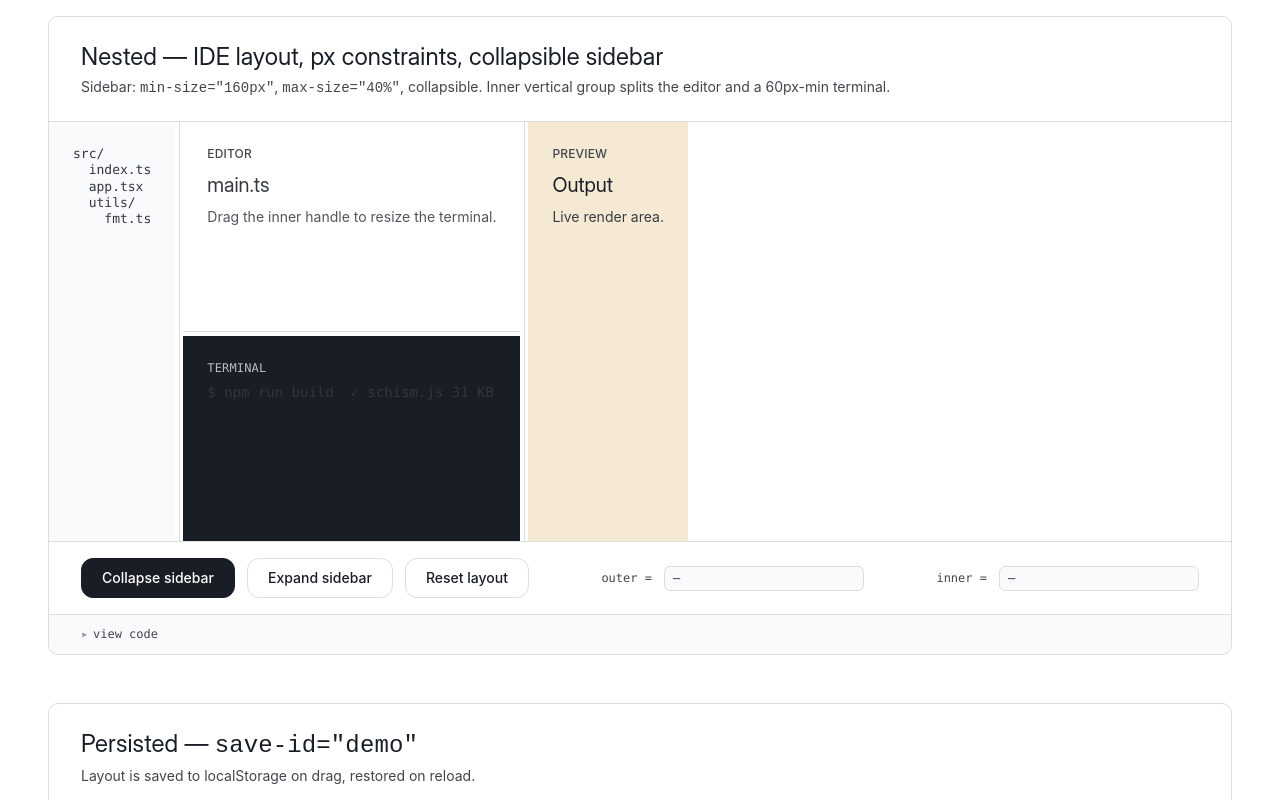
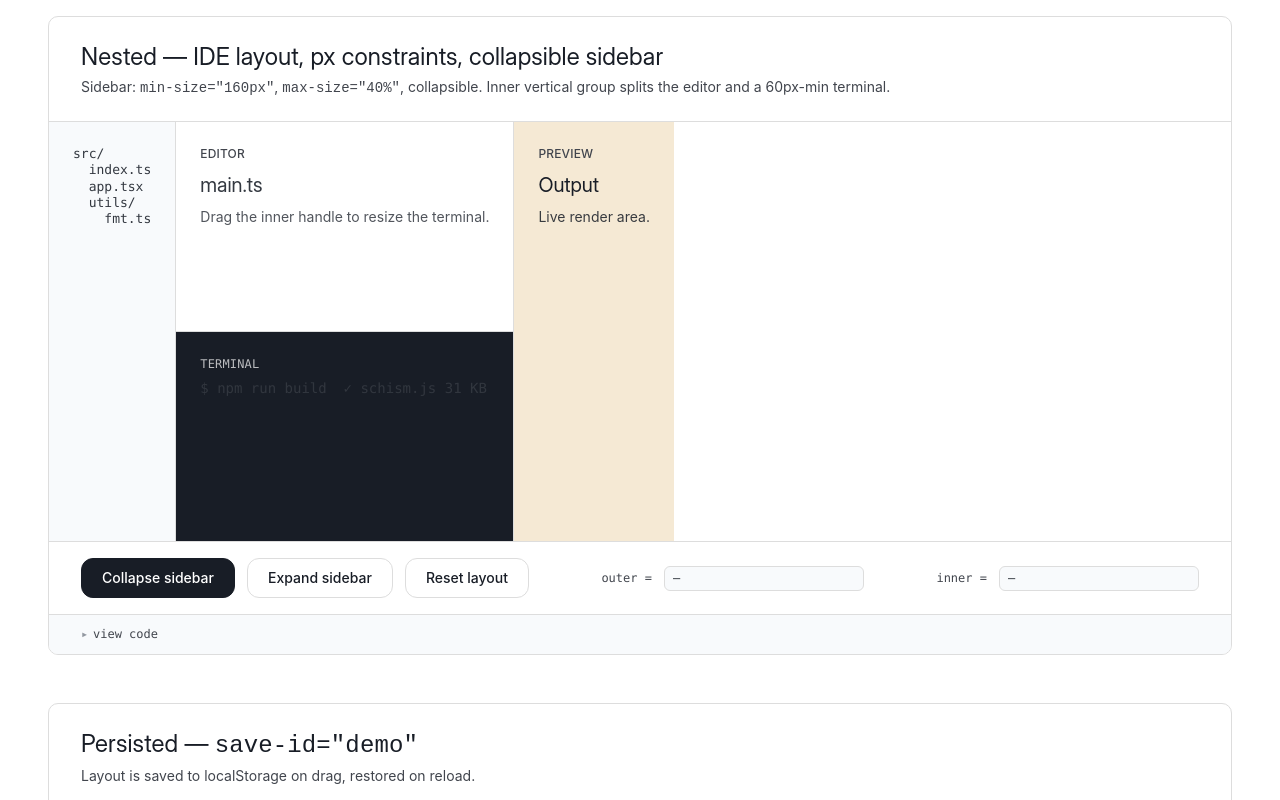
Before and after one commit to skammer/schism, a website built with Vite: page demos/index.html in a window 1280 px wide. Shown: the part 1640-2440 px from the top of the page. Built offline with nearby package versions, Linux system fonts and the light colour scheme.

Commit message:
Better resize handler UX: 1px dom element, :before for larger pointer target

```diff
--- a/src/schism.css
+++ b/src/schism.css
@@ -1,17 +1,17 @@
 /*
  * @skammer/schism — required stylesheet.
  * Provides hit areas, cursors, and theming hooks. Override via CSS custom properties:
- *   --schism-handle-size      thickness of the resizer hit area (default 6px)
- *   --schism-handle-bg        background color of the resizer
- *   --schism-handle-bg-hover  hover/active background
+ *   --schism-handle-size      thickness of the resizer hit area (default 9px)
+ *   --schism-handle-bg        background color of the visible 1px divider
+ *   --schism-handle-bg-hover  hover/active divider background
  *   --schism-handle-color     color of the optional center indicator
  *   --schism-pane-bg          default pane background
  */
 
 schism-group {
-  --schism-handle-size: 6px;
-  --schism-handle-bg: transparent;
-  --schism-handle-bg-hover: color-mix(in srgb, currentColor 12%, transparent);
+  --schism-handle-size: 9px;
+  --schism-handle-bg: color-mix(in srgb, currentColor 15%, transparent);
+  --schism-handle-bg-hover: color-mix(in srgb, currentColor 40%, transparent);
   --schism-handle-color: currentColor;
   --schism-pane-bg: transparent;
 
@@ -34,7 +34,7 @@
   min-height: 0;
 }
 
-/* Resizer hit area + cursor. */
+/* Resizer = 1px visible bar; ::before provides the wider transparent hit area. */
 schism-resizer {
   display: block;
   flex: 0 0 auto;
@@ -44,13 +44,29 @@
   user-select: none;
 }
 
+schism-resizer::before {
+  content: "";
+  position: absolute;
+  background: transparent;
+}
+
 schism-group[direction="horizontal"] > schism-resizer {
-  width: var(--schism-handle-size);
+  width: 1px;
+}
+
+schism-group[direction="horizontal"] > schism-resizer::before {
+  inset: 0;
+  inset-inline: calc((var(--schism-handle-size) - 1px) / -2);
   cursor: ew-resize;
 }
 
 schism-group[direction="vertical"] > schism-resizer {
-  height: var(--schism-handle-size);
+  height: 1px;
+}
+
+schism-group[direction="vertical"] > schism-resizer::before {
+  inset: 0;
+  inset-block: calc((var(--schism-handle-size) - 1px) / -2);
   cursor: ns-resize;
 }
 
```
